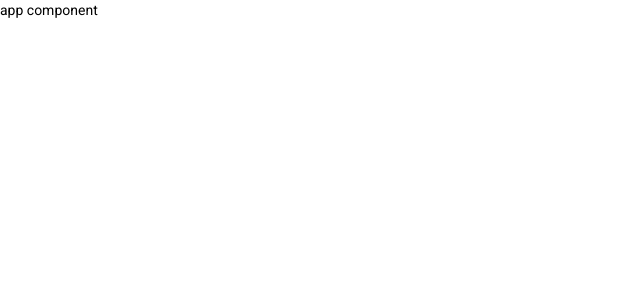
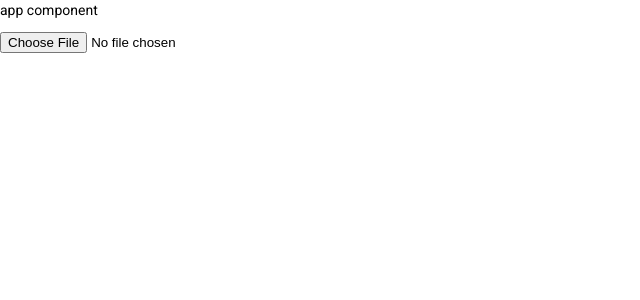
Before and after one commit to BaselHack/2021-team-5, an Angular app in the folder product-search-app/: page / in a window 1280 px wide. Shown: the top 300 px of the page, without its empty margins (0-640 px from the left). Built offline with nearby package versions, Linux system fonts and the light colour scheme.

Commit message:
file upload

```diff
--- a/product-search-app/src/app/app.component.html
+++ b/product-search-app/src/app/app.component.html
@@ -1,3 +1,6 @@
 <p>app component</p>
 
+<!-- on smartphones 'image' will let the browser choose you an image or record it with the camera . Capture enviroment should choose the main camera -->
+<input type="file" accept="image/*" capture="environment" (change)="onFileSelected($event)" >
+
 <router-outlet></router-outlet>
--- a/product-search-app/src/app/app.component.ts
+++ b/product-search-app/src/app/app.component.ts
@@ -1,4 +1,5 @@
 import { Component } from '@angular/core';
+import { HttpClient } from '@angular/common/http';
 
 @Component({
   selector: 'app-root',
@@ -7,4 +8,30 @@ import { Component } from '@angular/core';
 })
 export class AppComponent {
   title = 'product-search-app';
+
+
+
+  fileName = '';
+
+  constructor(private http: HttpClient) {}
+
+  onFileSelected(event:any) {
+
+      const file:File = event.target.files[0];
+
+      if (file) {
+
+          this.fileName = file.name;
+
+          const formData = new FormData();
+
+          formData.append("thumbnail", file);
+
+          const upload$ = this.http.post("/api/thumbnail-upload", formData);
+
+          upload$.subscribe();
+      }
+  }
+
+
 }
--- a/product-search-app/src/app/app.module.ts
+++ b/product-search-app/src/app/app.module.ts
@@ -4,6 +4,10 @@ import { BrowserModule } from '@angular/platform-browser';
 import { AppRoutingModule } from './app-routing.module';
 import { AppComponent } from './app.component';
 import { BrowserAnimationsModule } from '@angular/platform-browser/animations';
+import {MatIconModule} from '@angular/material/icon';
+import { HttpClientModule } from '@angular/common/http';
+
+
 
 @NgModule({
   declarations: [
@@ -12,7 +16,8 @@ import { BrowserAnimationsModule } from '@angular/platform-browser/animations';
   imports: [
     BrowserModule,
     AppRoutingModule,
-    BrowserAnimationsModule
+    BrowserAnimationsModule,
+    HttpClientModule, MatIconModule
   ],
   providers: [],
   bootstrap: [AppComponent]
```
